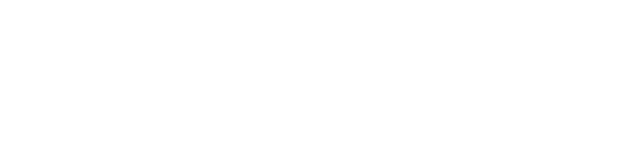
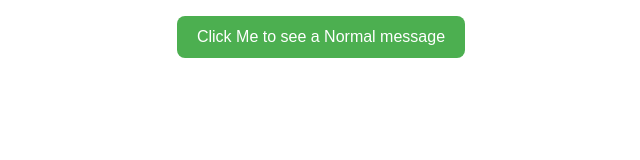
Before and after one commit to Achraf622-cpu/SweetAlert, a plain HTML site: page index.html in a window 1280 px wide. Shown: the whole page, without its empty margins (319-959 px from the left). Drawn offline with Linux system fonts and the light colour scheme; some packages are replaced by stand-ins of ours; a script that the page names is missing.

Commit message:
styled the button and made a normal sweet alert showing a normal message

```diff
--- a/index.html
+++ b/index.html
@@ -3,9 +3,17 @@
 <head>
     <meta charset="UTF-8">
     <meta name="viewport" content="width=device-width, initial-scale=1.0">
+    <link rel="stylesheet" href="style.css">
     <title>Document</title>
 </head>
 <body>
+    <button>Click Me to see a Normal message</button>
     <script src="https://cdn.jsdelivr.net/npm/sweetalert2@11"></script>
+    <script>
+        const button = document.querySelector("button")
+        button.addEventListener('click', function(){
+            Swal.fire('Hey This is a normal message')
+        })
+    </script>
 </body>
 </html>
--- /dev/null
+++ b/style.css
@@ -0,0 +1,30 @@
+body{
+    display: flex;
+    justify-content: center;
+}
+
+button {
+    background-color: #4CAF50;
+    border: none;
+    color: white;
+    padding: 12px 20px;
+    text-align: center;
+    text-decoration: none;
+    display: inline-block;
+    font-size: 16px;
+    margin: 8px 0;
+    cursor: pointer;
+    border-radius: 8px;
+    transition: background-color 0.3s, transform 0.2s;
+
+}
+
+button:hover {
+    background-color: #45a049;
+    transform: scale(1.05);
+}
+
+button:active {
+    transform: scale(0.95);
+    background-color: #3e8e41;
+}
```
